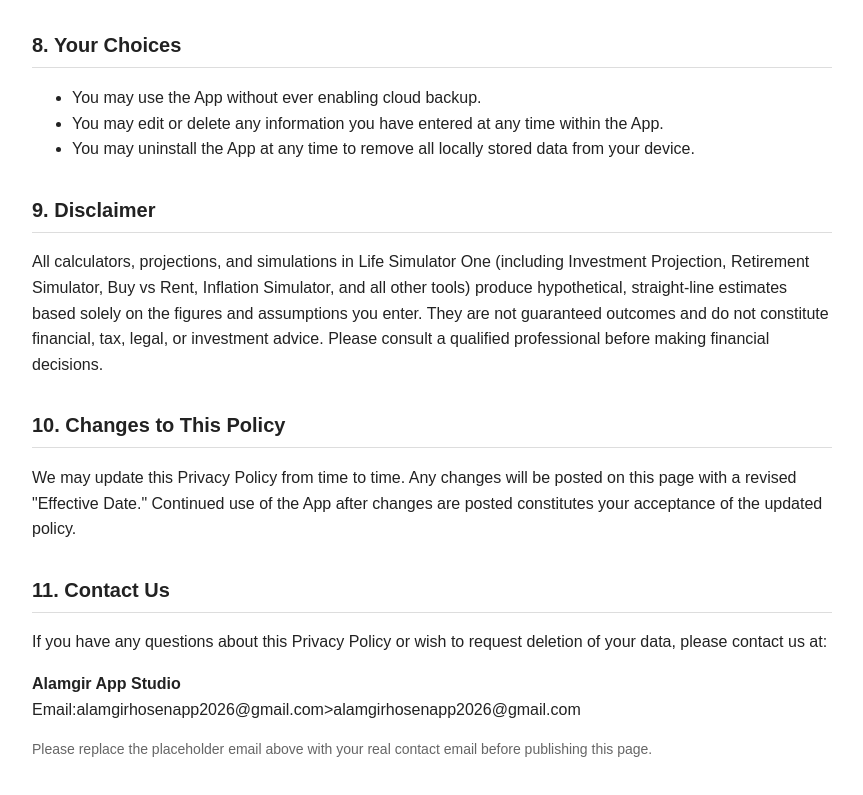
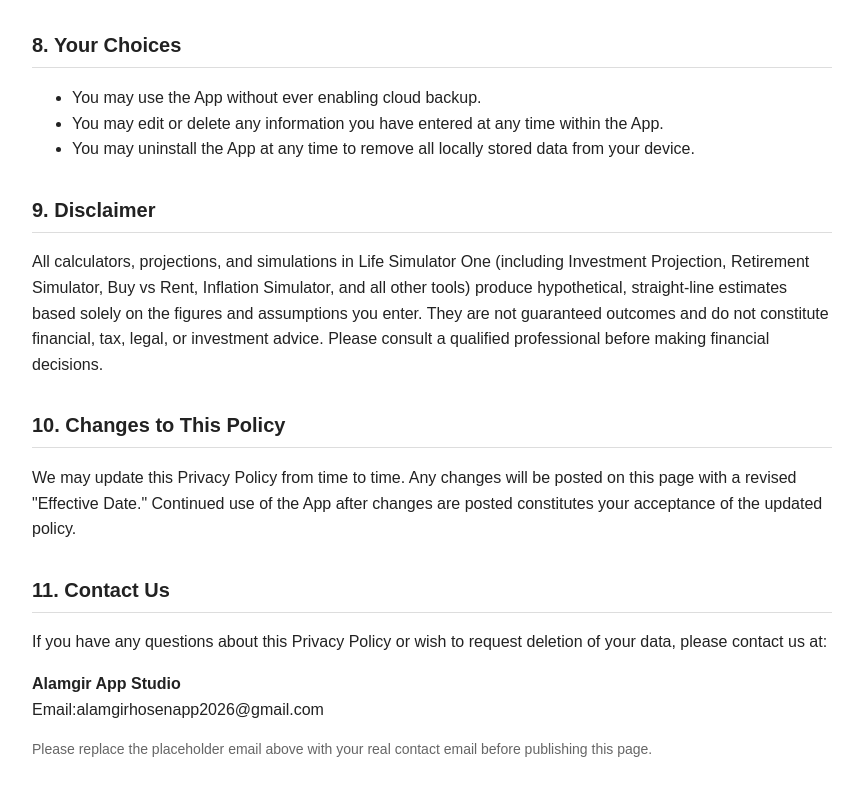
Before and after one commit to Alamgir-hosen2026/Life-semulator, a plain HTML site: page index.html in a window 1280 px wide. Shown: the part 2715-3510 px from the top of the page, without its empty margins (208-1071 px from the left). Drawn offline with Linux system fonts and the light colour scheme.

Commit message:
Update index.html

```diff
--- a/index.html
+++ b/index.html
@@ -103,7 +103,7 @@
 <h2>11. Contact Us</h2>
 <p>If you have any questions about this Privacy Policy or wish to request deletion of your data, please contact us at:</p>
 <p><strong>Alamgir App Studio</strong><br>
-Email:alamgirhosenapp2026@gmail.com>alamgirhosenapp2026@gmail.com</a></p>
+Email:alamgirhosenapp2026@gmail.com</p>
 
 <p class="updated">Please replace the placeholder email above with your real contact email before publishing this page.</p>
 
```
